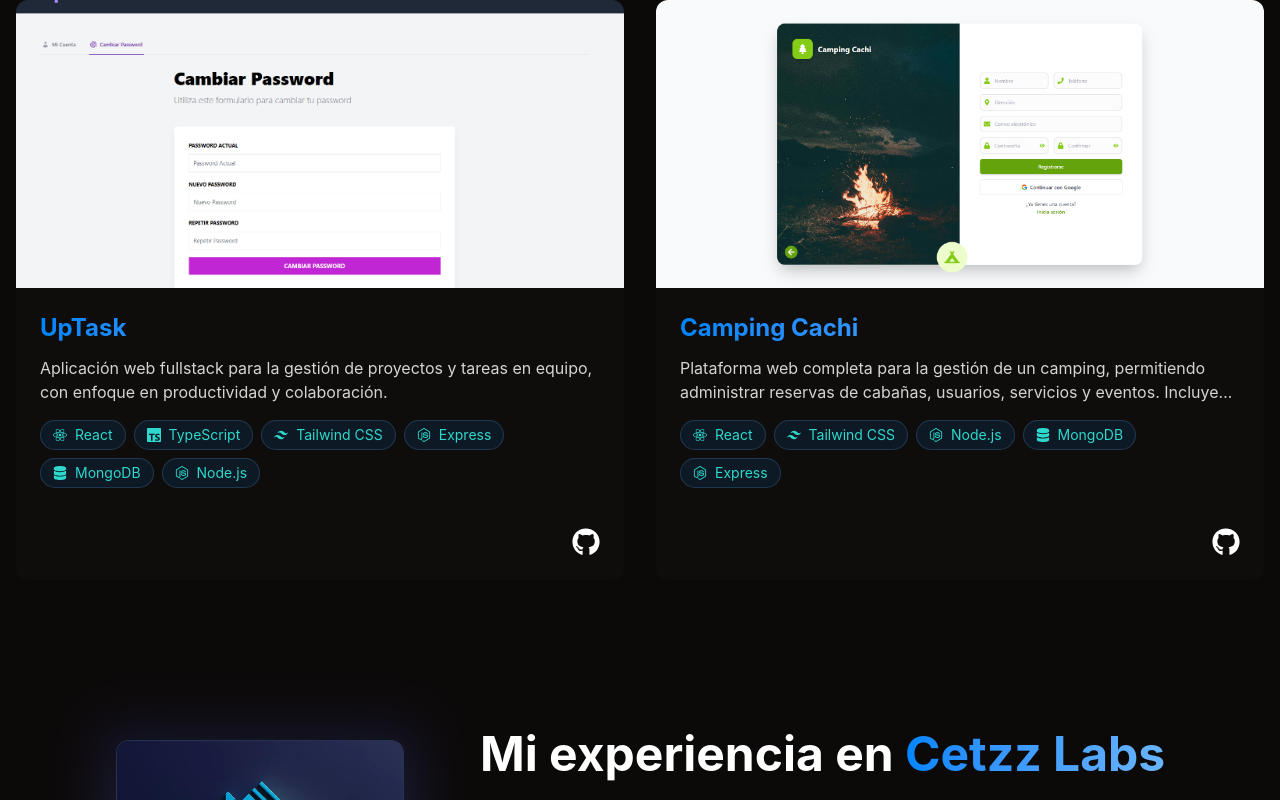
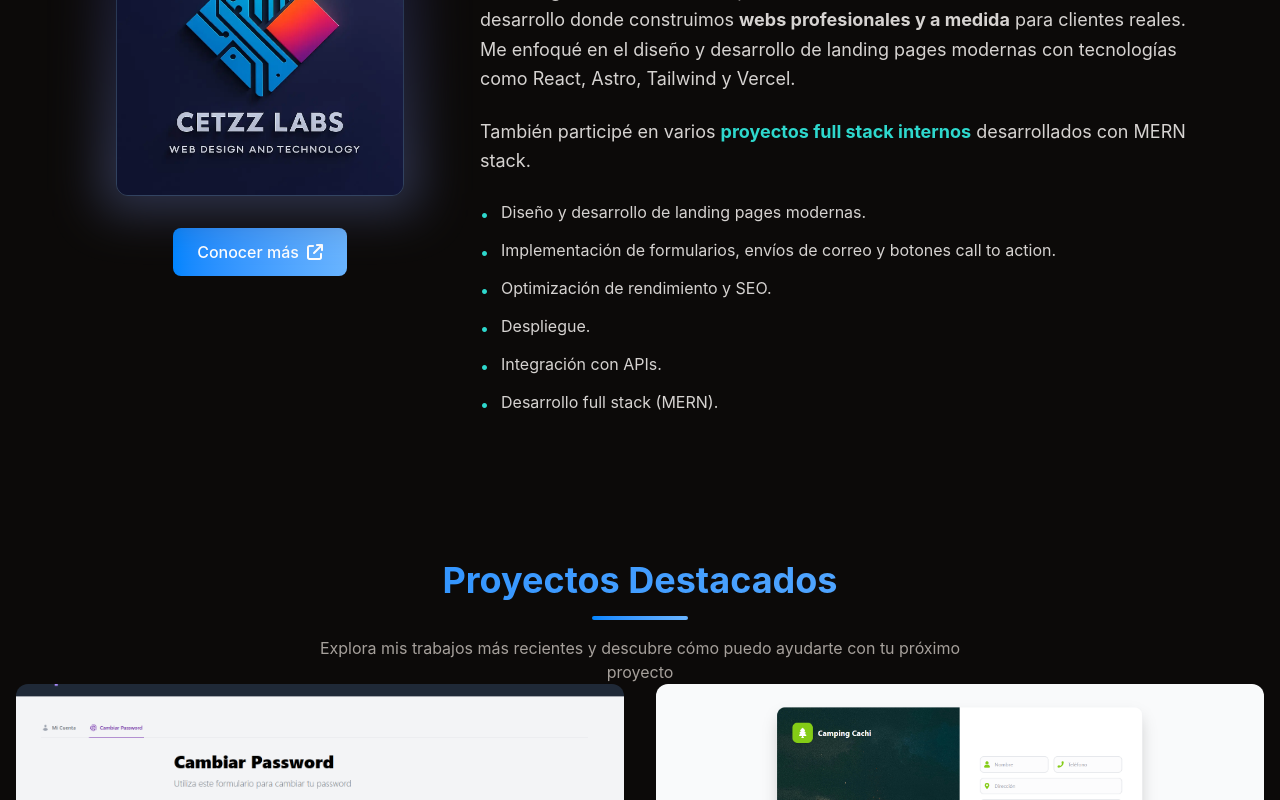
Before and after one commit to FacundoZu/Project-Portfolio-React, a React (Vite) app: page / in a window 1280 px wide. Shown: the part 2160-2960 px from the top of the page. Built offline with nearby package versions, Linux system fonts and the light colour scheme.

Commit message:
change place: cetzzlabs component

```diff
--- a/src/views/Home.tsx
+++ b/src/views/Home.tsx
@@ -12,8 +12,8 @@ export default function Home() {
     <div>
       <Personal />
       <About />
+      <Cetzz />
       <Projects />
-      <Cetzz />
       <MoreProjects />
       <Skils />
       <Contact />
```
